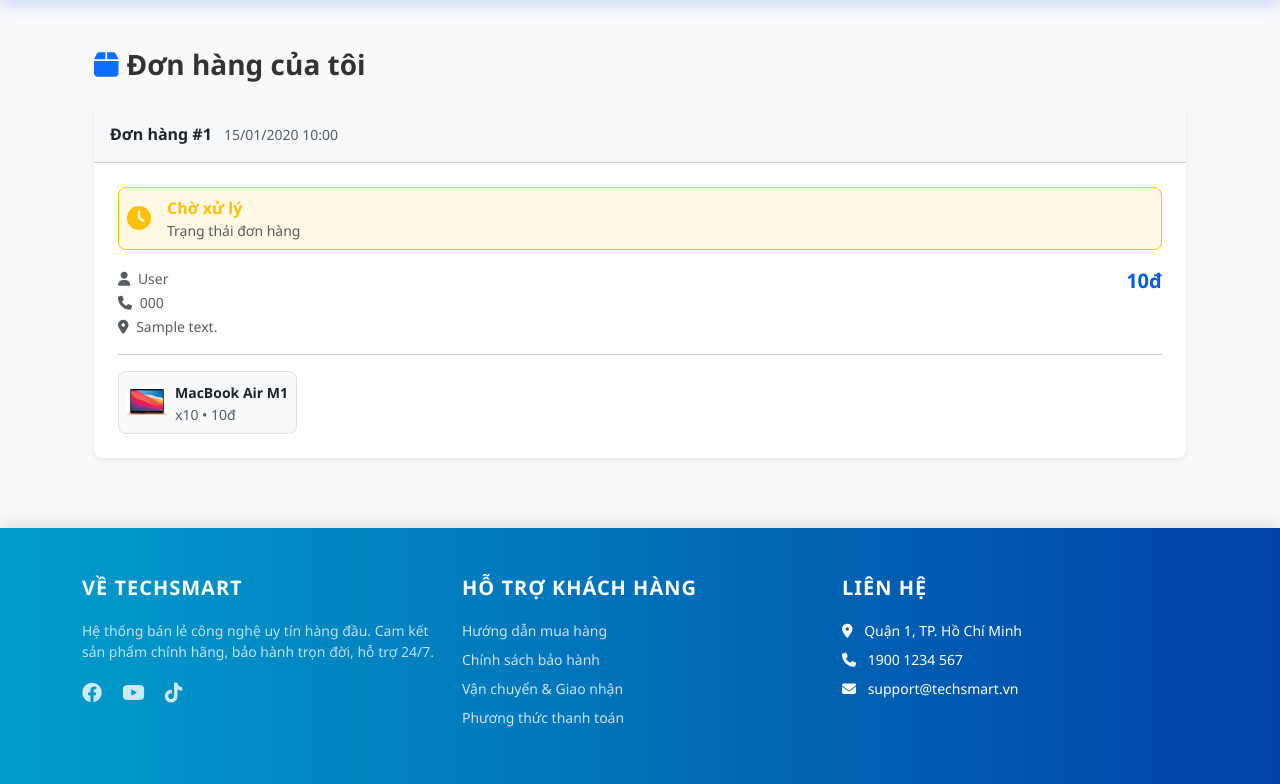
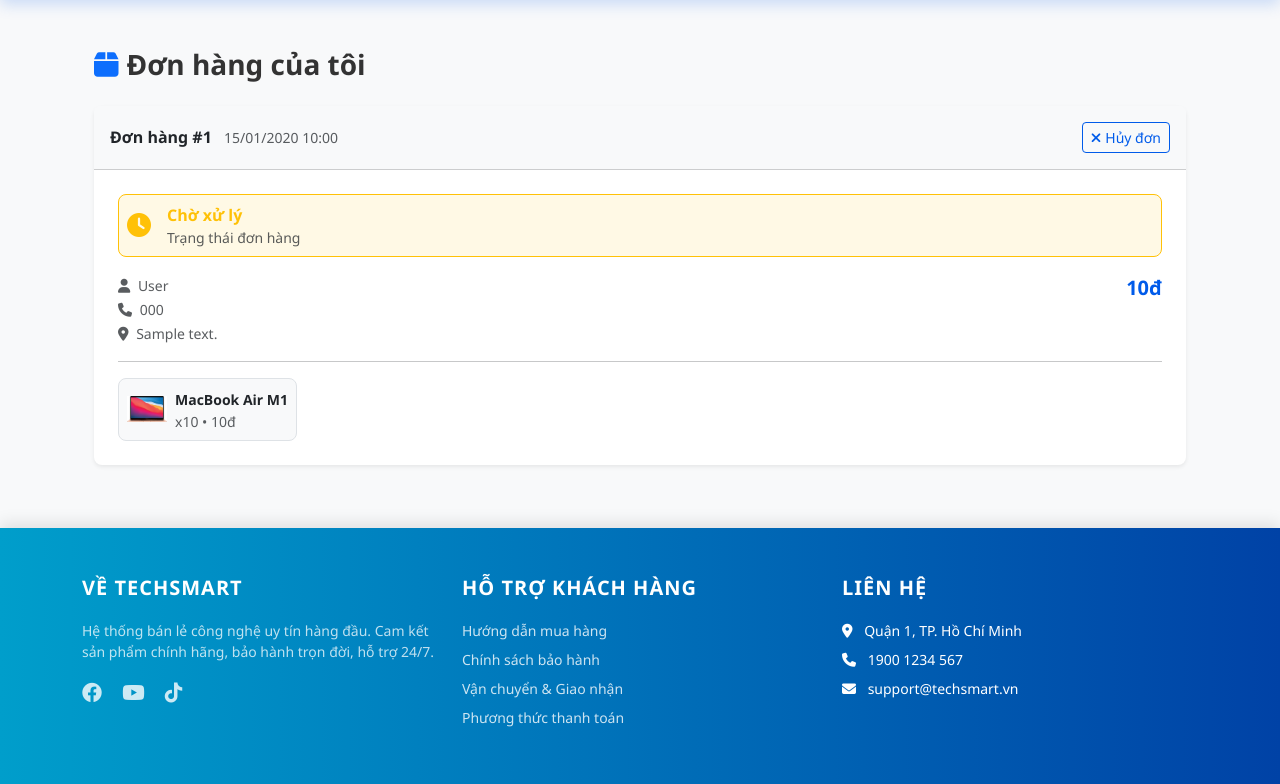
Before and after one commit to itachi61/web2, a PHP site: page /auth/myOrders in a window 1280 px wide. Shown: the part 74-858 px from the top of the page. Run offline with PHP 8.4, Linux system fonts and the light colour scheme; a user stored in the database is signed in; data comes from the database, SQL or seed files in the repository; tables that the repository leaves empty or names only in its code hold one stand-in row (values such as "Sample post"); some libraries are stand-ins or nearby versions.

Commit message:
feat: order status management - lock completed orders, add customer cancel feature, restrict cancel when processing

```diff
--- a/app/controllers/AuthController.php
+++ b/app/controllers/AuthController.php
@@ -217,5 +217,56 @@ class AuthController extends Controller {
 
         $this->view('auth/my_orders', ['orders' => $orders]);
     }
+
+    // --- HỦY ĐƠN HÀNG (NGƯỜI MUA) ---
+    public function cancelOrder($id = null) {
+        if (!isset($_SESSION['user_id']) || !$id || $_SERVER['REQUEST_METHOD'] != 'POST') {
+            header('Location: ' . BASE_URL . 'auth/myOrders');
+            exit;
+        }
+
+        try {
+            $db = new PDO("mysql:host=" . DB_HOST . ";dbname=" . DB_NAME, DB_USER, DB_PASS);
+            $db->setAttribute(PDO::ATTR_ERRMODE, PDO::ERRMODE_EXCEPTION);
+
+            // Kiểm tra đơn hàng thuộc về user hiện tại
+            $stmt = $db->prepare("SELECT * FROM orders WHERE id = ? AND user_id = ?");
+            $stmt->execute([$id, $_SESSION['user_id']]);
+            $order = $stmt->fetch(PDO::FETCH_ASSOC);
+
+            if (!$order) {
+                $_SESSION['order_error'] = 'Không tìm thấy đơn hàng!';
+                header('Location: ' . BASE_URL . 'auth/myOrders');
+                exit;
+            }
+
+            // Chỉ cho phép hủy khi đơn hàng đang ở trạng thái "pending" (chờ xử lý)
+            if ($order['status'] !== 'pending') {
+                $_SESSION['order_error'] = 'Không thể hủy đơn hàng! Đơn hàng đang ở trạng thái "' . $order['status'] . '".';
+                header('Location: ' . BASE_URL . 'auth/myOrders');
+                exit;
+            }
+
+            // Cập nhật trạng thái thành cancelled
+            $db->prepare("UPDATE orders SET status = 'cancelled' WHERE id = ?")->execute([$id]);
+
+            // Hoàn lại tồn kho (vì stock đã bị trừ khi đặt hàng)
+            $stmtItems = $db->prepare("SELECT product_id, quantity FROM order_items WHERE order_id = ?");
+            $stmtItems->execute([$id]);
+            $items = $stmtItems->fetchAll(PDO::FETCH_ASSOC);
+
+            foreach ($items as $item) {
+                $db->prepare("UPDATE products SET stock = stock + ? WHERE id = ?")
+                   ->execute([$item['quantity'], $item['product_id']]);
+            }
+
+            $_SESSION['order_success'] = 'Đã hủy đơn hàng #' . $id . ' thành công!';
+        } catch (Exception $e) {
+            $_SESSION['order_error'] = 'Lỗi: ' . $e->getMessage();
+        }
+
+        header('Location: ' . BASE_URL . 'auth/myOrders');
+        exit;
+    }
 }
 ?>
--- a/app/views/admin/orders.php
+++ b/app/views/admin/orders.php
@@ -78,12 +78,18 @@
                                     $status = $order['status'] ?? 'pending';
                                     $colorMap = ['pending' => '#fff3cd', 'processing' => '#cff4fc', 'completed' => '#d1e7dd', 'cancelled' => '#f8d7da'];
                                     ?>
+                                    <?php if ($status === 'completed'): ?>
+                                        <span class="badge fw-bold" style="background-color:#d1e7dd; color:#0f5132; border-radius:20px; font-size:0.8rem; padding:6px 16px;" title="Đơn hàng đã hoàn thành, không thể thay đổi">
+                                            ✅ Hoàn thành <i class="fa-solid fa-lock ms-1" style="font-size:0.7rem;"></i>
+                                        </span>
+                                    <?php else: ?>
                                         <select class="form-select form-select-sm fw-bold" style="width:140px; background-color:<?= $colorMap[$status] ?? '#fff' ?>; border-radius:20px; font-size:0.8rem;" onchange="if(this.value) window.location='<?= BASE_URL ?>admin/updateOrderStatus/<?= $order['id'] ?>/'+this.value">
                                             <option value="pending" <?= $status=='pending'?'selected':'' ?>>🕐 Chờ xử lý</option>
                                             <option value="processing" <?= $status=='processing'?'selected':'' ?>>🚚 Đang giao</option>
                                             <option value="completed" <?= $status=='completed'?'selected':'' ?>>✅ Hoàn thành</option>
                                             <option value="cancelled" <?= $status=='cancelled'?'selected':'' ?>>❌ Đã hủy</option>
                                         </select>
+                                    <?php endif; ?>
                                 </td>
                                 <td class="text-muted small">
                                     <?= isset($order['created_at']) ? date('d/m/Y H:i', strtotime($order['created_at'])) : 'N/A' ?>
--- a/app/views/auth/my_orders.php
+++ b/app/views/auth/my_orders.php
@@ -2,6 +2,22 @@
 
 <div class="container my-4">
     <h3 class="fw-bold mb-4"><i class="fa-solid fa-box me-2 text-primary"></i>Đơn hàng của tôi</h3>
+
+    <?php if (!empty($_SESSION['order_success'])): ?>
+        <div class="alert alert-success alert-dismissible fade show" role="alert">
+            <i class="fa-solid fa-check-circle me-2"></i><?= $_SESSION['order_success'] ?>
+            <button type="button" class="btn-close" data-bs-dismiss="alert"></button>
+        </div>
+        <?php unset($_SESSION['order_success']); ?>
+    <?php endif; ?>
+
+    <?php if (!empty($_SESSION['order_error'])): ?>
+        <div class="alert alert-danger alert-dismissible fade show" role="alert">
+            <i class="fa-solid fa-exclamation-circle me-2"></i><?= $_SESSION['order_error'] ?>
+            <button type="button" class="btn-close" data-bs-dismiss="alert"></button>
+        </div>
+        <?php unset($_SESSION['order_error']); ?>
+    <?php endif; ?>
 
     <?php if (empty($data['orders'])): ?>
         <div class="text-center py-5">
@@ -12,15 +28,25 @@
     <?php else: ?>
         <?php foreach ($data['orders'] as $order): ?>
         <div class="card shadow-sm border-0 rounded-3 mb-3">
-            <div class="card-header bg-light py-3">
-                <span class="fw-bold">Đơn hàng #<?= $order['id'] ?></span>
-                <small class="text-muted ms-2"><?= date('d/m/Y H:i', strtotime($order['created_at'])) ?></small>
+            <div class="card-header bg-light py-3 d-flex justify-content-between align-items-center">
+                <div>
+                    <span class="fw-bold">Đơn hàng #<?= $order['id'] ?></span>
+                    <small class="text-muted ms-2"><?= date('d/m/Y H:i', strtotime($order['created_at'])) ?></small>
+                </div>
+                <?php if ($order['status'] === 'pending'): ?>
+                    <form method="POST" action="<?= BASE_URL ?>auth/cancelOrder/<?= $order['id'] ?>"
+                          onsubmit="return confirm('Bạn có chắc muốn hủy đơn hàng #<?= $order['id'] ?>?')">
+                        <button type="submit" class="btn btn-sm btn-outline-danger">
+                            <i class="fa-solid fa-xmark me-1"></i>Hủy đơn
+                        </button>
+                    </form>
+                <?php endif; ?>
             </div>
             <div class="card-body p-4">
                 <?php
                 $statusMap = [
                     'pending' => ['Chờ xử lý', 'warning', 'fa-clock'],
-                    'processing' => ['Đang giao', 'info', 'fa-truck'],
+                    'processing' => ['Đang giao hàng', 'info', 'fa-truck'],
                     'completed' => ['Hoàn thành', 'success', 'fa-circle-check'],
                     'cancelled' => ['Đã hủy', 'danger', 'fa-circle-xmark']
                 ];
@@ -32,6 +58,11 @@
                         <span class="fw-bold text-<?= $s[1] ?>"><?= $s[0] ?></span>
                         <small class="text-muted d-block">Trạng thái đơn hàng</small>
                     </div>
+                    <?php if ($order['status'] === 'processing'): ?>
+                        <small class="ms-auto text-muted fst-italic">
+                            <i class="fa-solid fa-info-circle me-1"></i>Đơn hàng đang được giao, không thể hủy
+                        </small>
+                    <?php endif; ?>
                 </div>
 
                 <div class="row">
```
Also changed, not shown: app/controllers/AdminController.php (+7 -0 lines). Lines whose indentation alone changed are shown as unchanged.
